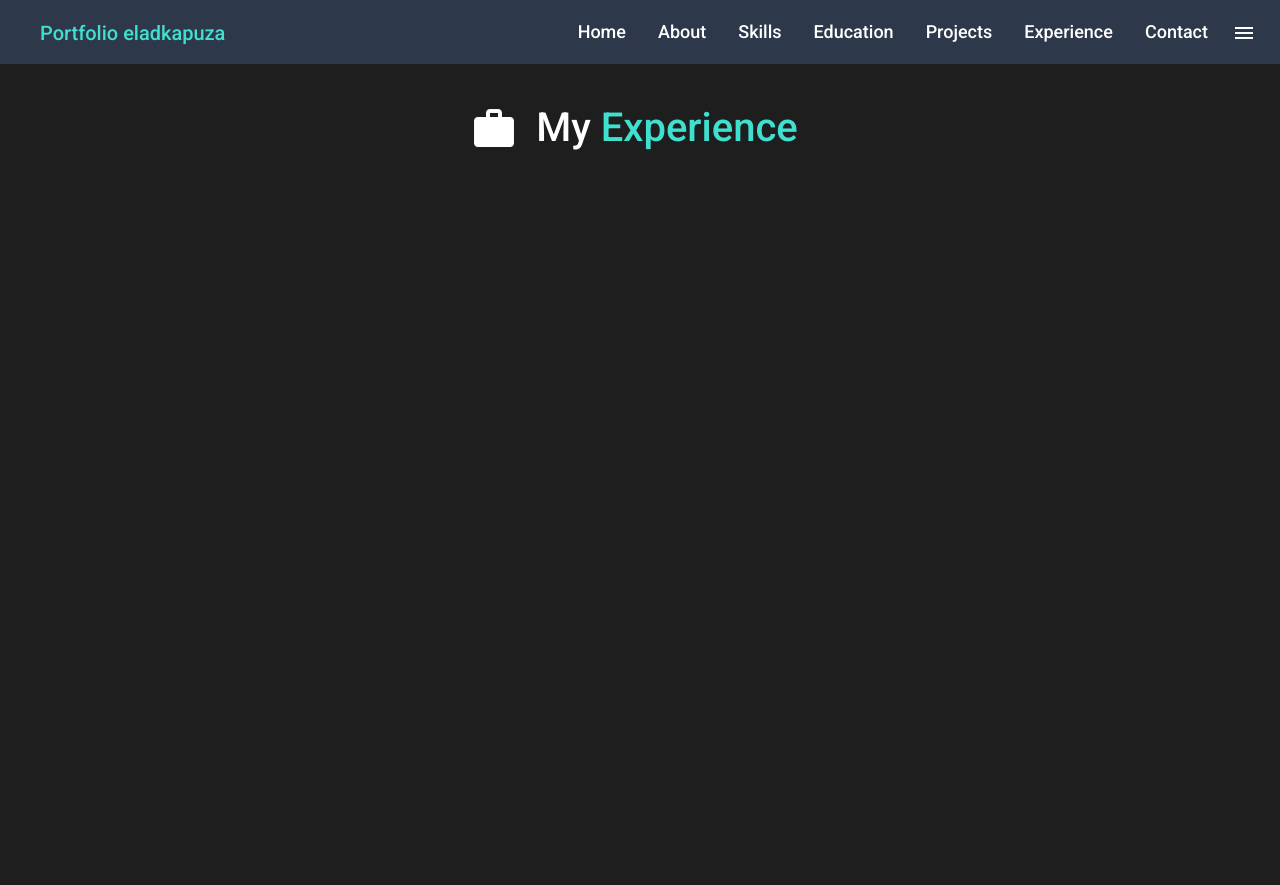
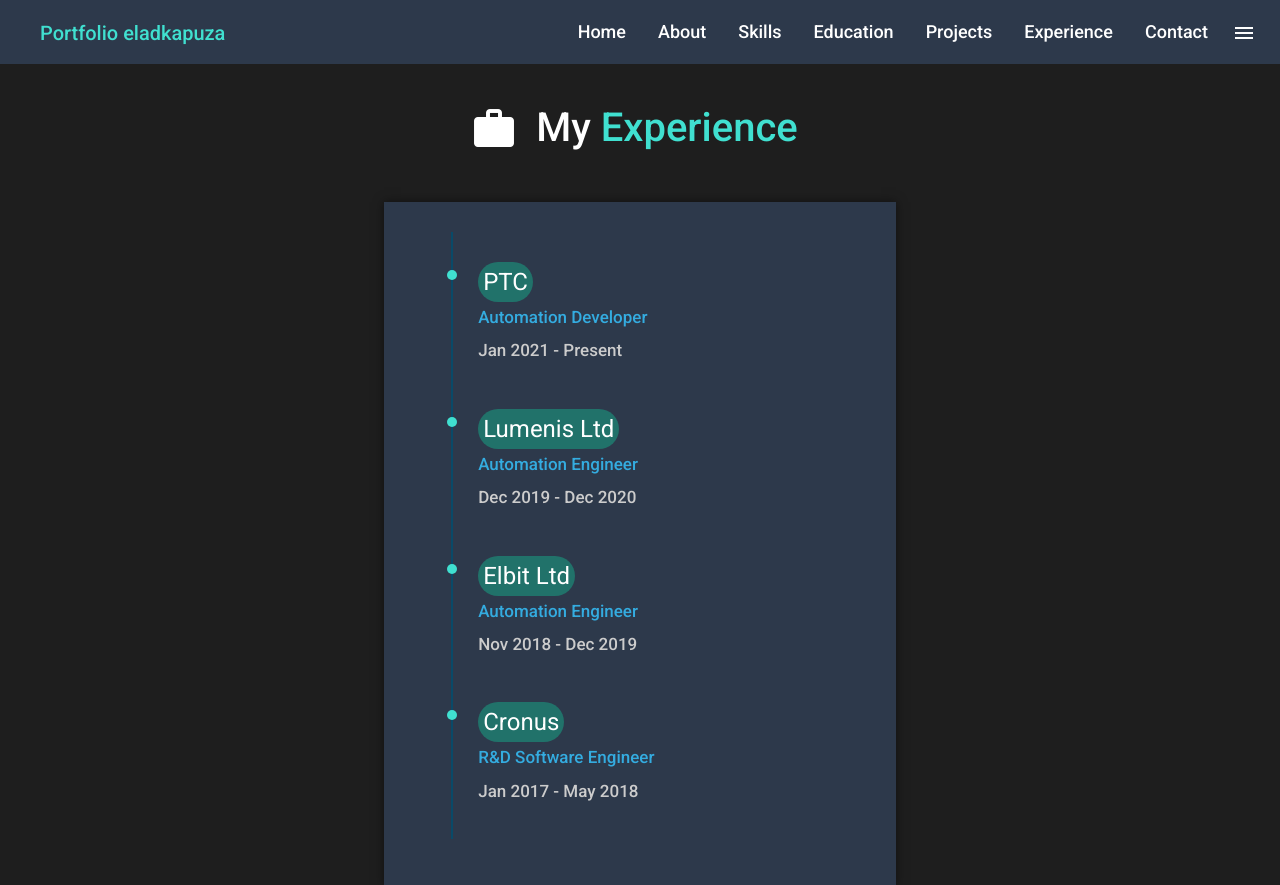
Before and after one commit to eladkap/portfolio, an Angular app: page /experience in a window 1280 px wide. Before the commit the page ends 800 px from the top, so only its background shows below. Built offline with nearby package versions, Linux system fonts and the light colour scheme.

Commit message:
updated work exp page

```diff
--- a/src/app/app-routing.module.ts
+++ b/src/app/app-routing.module.ts
@@ -14,7 +14,7 @@
   {path: 'skills', component: SkillsComponent, title: 'Portfolio - Skills'},
   {path: 'education', component: EducationComponent, title: 'Portfolio - Education'},
   {path: 'projects', component: ProjectsComponent, title: 'Portfolio - Projects'},
-  {path: 'experience', component: ExperienceComponent, title: 'CAD Monitor - Experience'},
+  {path: 'experience', component: ExperienceComponent, title: 'Portfolio - Experience'},
 ]
 
 @NgModule({
--- a/src/app/components/experience/experience.component.css
+++ b/src/app/components/experience/experience.component.css
@@ -0,0 +1,79 @@
+.timeline {
+    width: 40%;
+    margin-top: 50px;
+    margin-left: auto;
+    margin-right: auto;
+    background-color: var(--card-backcolor);
+    color:#fff;
+    padding: 30px 20px;
+    box-shadow: 0px 0px 10px rgba(0,0,0,.5);
+}
+
+.timeline ul {
+    list-style-type: none;
+    border-left: 2px solid #094a68;
+    padding: 10px 5px;
+}
+
+.timeline ul li {
+    padding: 20px 20px;
+    position: relative;
+    cursor: pointer;
+    transition: .5s;
+}
+
+.timeline ul li span {
+    display: inline-block;
+    background-color: var(--btn-backcolor);
+    border-radius: 25px;
+    padding: 2px 5px;
+    font-size: 24px;
+    text-align: center;
+}
+
+.timeline ul li .content h3 {
+    color: #34ace0;
+    font-size: 17px;
+    padding-top: 5px;
+}
+
+.timeline ul li .content h4 {
+    color: var(--time-color);
+    font-size: 17px;
+    padding-top: 5px;
+}
+
+.timeline ul li .content p {
+    visibility: hidden;
+    display: none;
+    padding: 5px 0px 15px 0px;
+    font-size: 15px;
+}
+
+.timeline ul li .content p:hover {
+    visibility: visible;
+    display: block;
+    padding: 5px 0px 15px 0px;
+    font-size: 15px;
+}
+
+.timeline ul li:before {
+    position: absolute;
+    content: '';
+    width: 10px;
+    height: 10px;
+    background-color: var(--brand-color);
+    border-radius: 50%;
+    left: -11px;
+    top: 28px;
+    transition: .5s;
+}
+
+.timeline ul li:hover {
+    background-color: #071f2a;
+}
+
+.timeline ul li:hover:before {
+    background-color: #0F0;
+    box-shadow: 0px 0px 10px 2px #0F0;
+}
--- a/src/app/components/experience/experience.component.html
+++ b/src/app/components/experience/experience.component.html
@@ -4,3 +4,53 @@
     My
     <span style="color: var(--brand-color);">Experience</span>
 </h1>
+
+<div class="timeline">
+  <div style="margin-left: 10%">
+    <ul>
+        <li>
+          <span>PTC</span>
+          <!-- <img src="./../../../assets/images/companies/ptc_logo.png" width="10%" style="margin-left: -150px"> -->
+          <div class="content">
+            <h3>Automation Developer</h3>
+            <h4>Jan 2021 - Present</h4>
+            <p>
+                - Developed automation tools for testing and validating CAD products
+                - Responsible for Regression DB system supporting hundreds of CAD developers
+                - Responsible for Automatic Scanning System for scanning PTC products and report vulnerabilities to owners
+                - Designed and developed automatic infrastructure tool resolving Zabbix problems in Supermicro blade systems
+                - Innovated and developed internal search engine serving hundreds of PTC users using Elasticsearch
+            </p>
+          </div>
+        </li>
+
+        <li>
+            <span>Lumenis Ltd</span>
+            <!-- <img src="./../../../assets/images/companies/lumenis_logo.PNG" width="10%" style="margin-left: -240px"> -->
+            <div class="content">
+              <h3>Automation Engineer</h3>
+              <h4>Dec 2019 - Dec 2020</h4>
+            </div>
+        </li>
+
+        <li>
+            <span>Elbit Ltd</span>
+            <!-- <img src="./../../../assets/images/companies/elbit_systems_logo.PNG" width="10%" style="margin-left: -200px"> -->
+            <div class="content">
+              <h3>Automation Engineer</h3>
+              <h4>Nov 2018 - Dec 2019</h4>
+            </div>
+        </li>
+
+        <li>
+            <span>Cronus</span>
+            <!-- <img src="./../../../assets/images/companies/cronus_logo.PNG" width="10%" style="margin-left: -230px"> -->
+            <div class="content">
+              <h3>R&D Software Engineer</h3>
+              <h4>Jan 2017 - May 2018</h4>
+            </div>
+        </li>
+
+    </ul>
+  </div>
+</div>
```
Also changed, not shown: src/assets/images/companies/elbit_systems_logo.PNG, src/assets/images/companies/ptc_logo.png.
